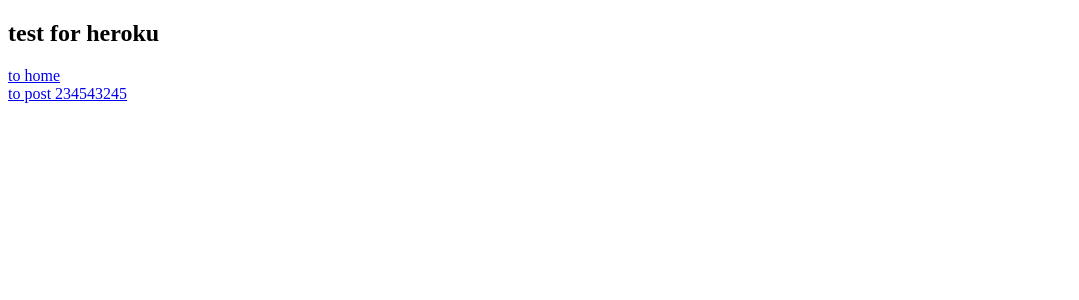
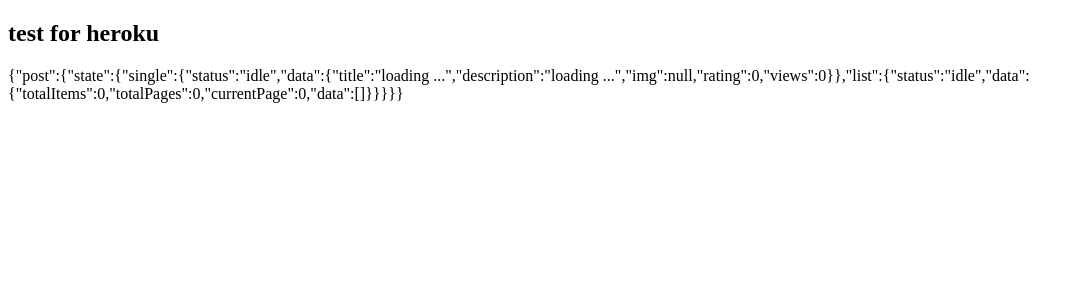
Before and after one commit to iMykhailychenko/genesis-hackathon, a Next.js app: page / in a window 1280 px wide. Shown: the top 300 px of the page, without its empty margins (0-1079 px from the left). Built offline with nearby package versions, Linux system fonts and the light colour scheme.

Commit message:
add mobx

```diff
--- a/src/pages/_app.tsx
+++ b/src/pages/_app.tsx
@@ -1,9 +1,6 @@
 import React, { useEffect } from 'react';
 
-import App from 'next/app';
 import type { AppProps } from 'next/app';
-import { AppContextType } from 'next/dist/next-server/lib/utils';
-import { Router } from 'next/router';
 
 import RootProvider from '../context/root-provider';
 
@@ -11,7 +8,7 @@
     width: number;
 }
 
-const MyApp = ({ Component, pageProps, width }: AppProps & IProps): JSX.Element => {
+const MyApp = ({ Component, pageProps }: AppProps & IProps): JSX.Element => {
     useEffect(() => {
         const resize = (): void => document.body.style.setProperty('--100vh', window.innerHeight + 'px');
         window.addEventListener('resize', resize);
@@ -19,20 +16,10 @@
     }, []);
 
     return (
-        <RootProvider serverProps={{ width }}>
+        <RootProvider store={pageProps}>
             <Component {...pageProps} />
         </RootProvider>
     );
 };
 
-MyApp.getInitialProps = async (appContext: AppContextType<Router>): Promise<IProps> => {
-    const props = await App.getInitialProps(appContext);
-
-    const toMatch =
-        /mobile|iphone|ipod|android|blackberry|opera|mini|windows\sce|palm|smartphone|iemobile|ipad|android 3.0|xoom|sch-i800|playbook|tablet|kindle/i;
-    const isMobile = toMatch.test(appContext?.ctx?.req?.headers?.['user-agent'] || '');
-
-    return { ...props, width: isMobile ? 450 : 1300 };
-};
-
-export default App;
+export default MyApp;
--- a/src/pages/index.tsx
+++ b/src/pages/index.tsx
@@ -1,24 +1,18 @@
 import React from 'react';
 
-import Link from 'next/link';
+import { observer } from 'mobx-react-lite';
 
-const Home = (): JSX.Element => {
+import { useStore } from '../hooks/store.hook';
+
+const Home = observer((): JSX.Element => {
+    const store = useStore();
+
     return (
         <div>
             <h2>test for heroku</h2>
-            <div>
-                <Link href="home">
-                    <a>to home</a>
-                </Link>
-            </div>
-
-            <div>
-                <Link href="posts/234543245">
-                    <a>to post 234543245</a>
-                </Link>
-            </div>
+            <p>{JSON.stringify(store || {})}</p>
         </div>
     );
-};
+});
 
 export default Home;
```
Also changed, not shown: src/pages/home.tsx (deleted, +0 -7 lines).
